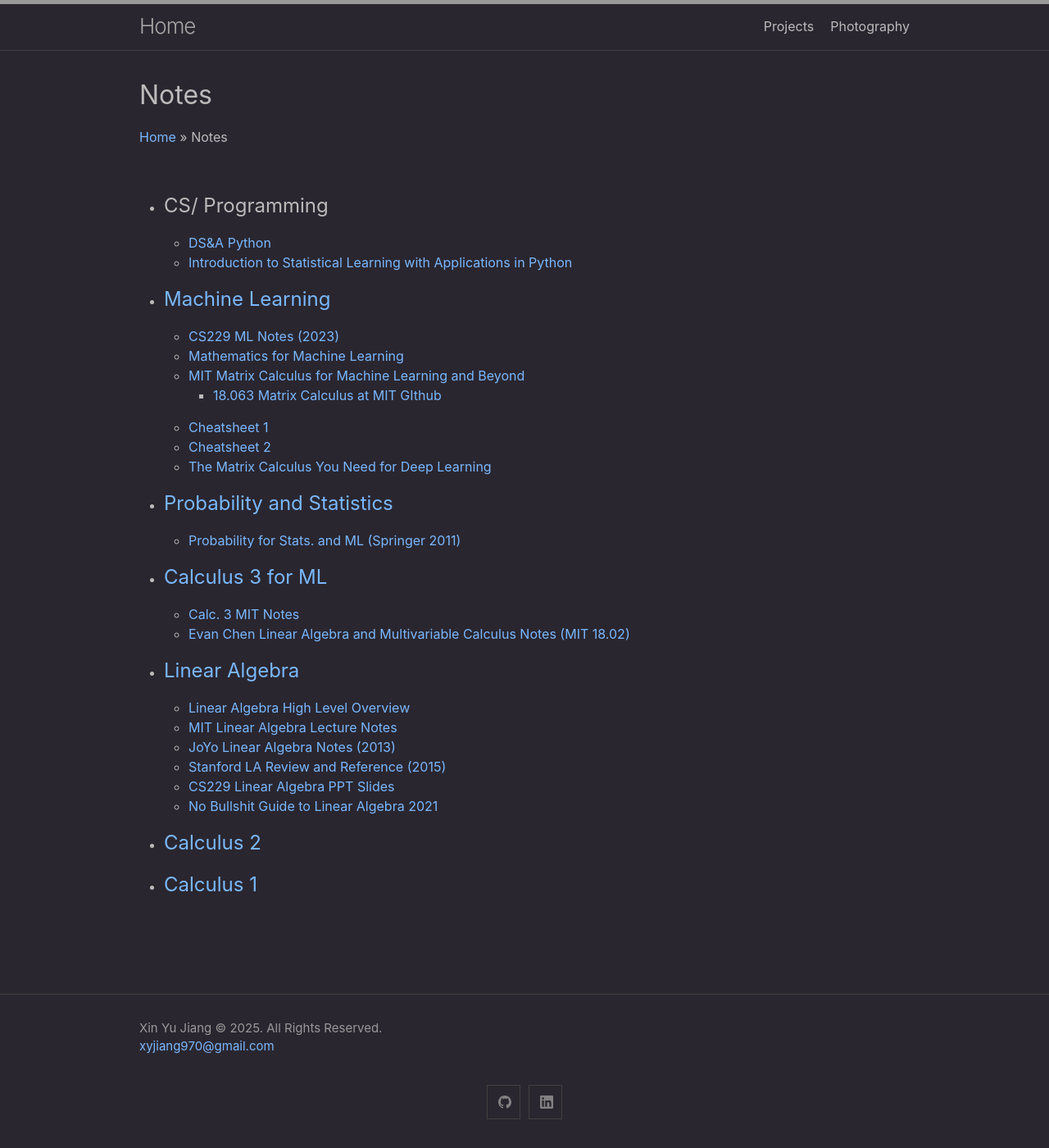
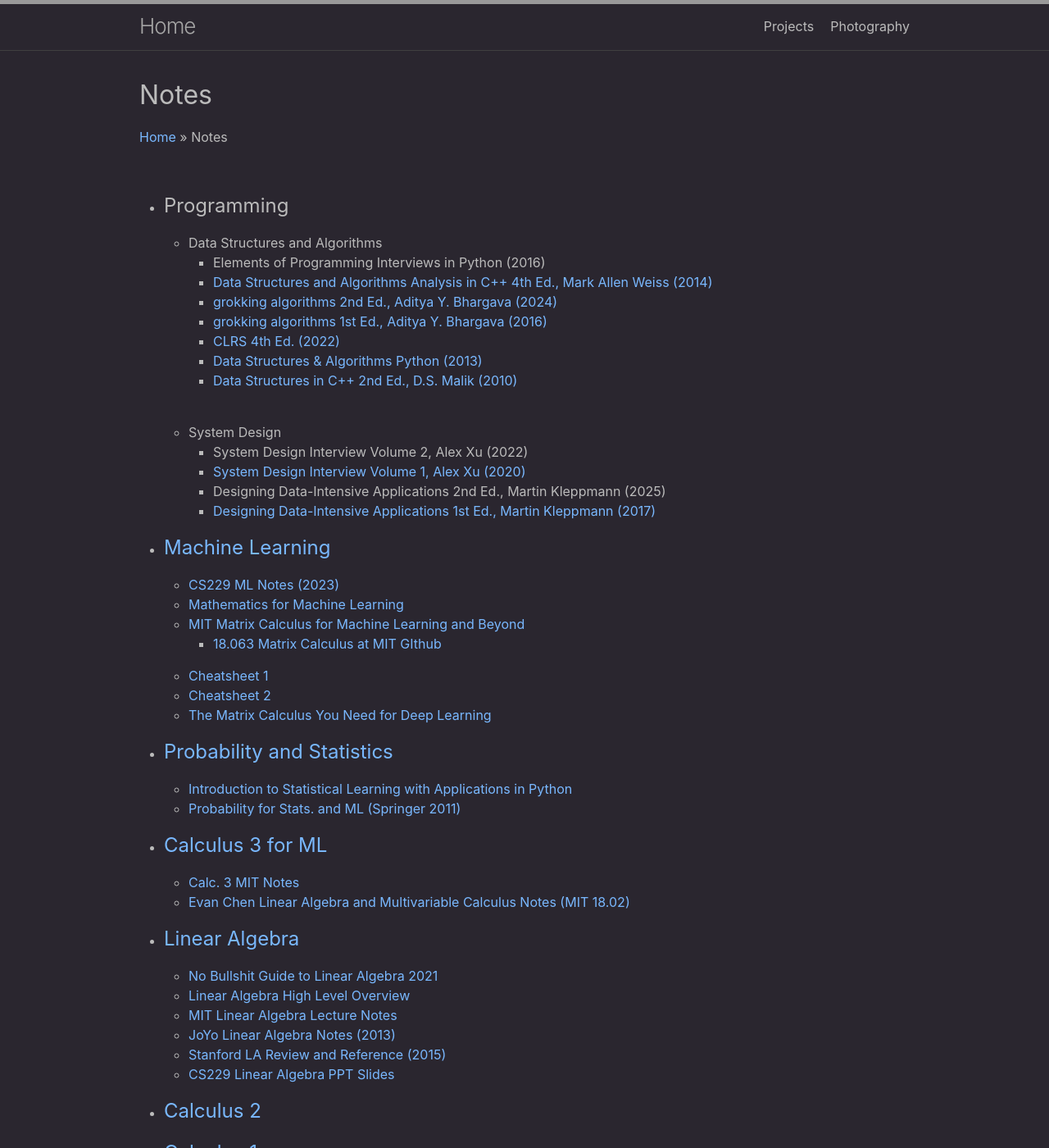
Before and after one commit to xyjiang970/xyjiang970.github.io, a Jekyll site: the page built from notes/notes.md, in a window 1280 px wide and 1400 px high. Shown: the whole window at 82% size. Built offline with Jekyll 4.4.1, drawn with Linux system fonts in a browser that asks for light colours.

Commit message:
Add files via upload

```diff
--- a/notes/notes.md
+++ b/notes/notes.md
@@ -12,10 +12,29 @@
 <br>
 
 <ul>
-    <li><H2>CS/ Programming</H2></li>
+    <li><H2>Programming</H2></li>
         <ul>
-            <li><a href="./Data Structures and Algorithms in Python.pdf" target="_blank">DS&A Python</a></li>
-            <li><a href="./isl_python" target="_blank">Introduction to Statistical Learning with Applications in Python</a></li>
+            <li>Data Structures and Algorithms
+                <ul>
+                    <li>Elements of Programming Interviews in Python (2016)</li>
+                    <li><a href="./DSA in C++ - Mark Allen Weiss.pdf" target="_blank">Data Structures and Algorithms Analysis in C++ 4th Ed., Mark Allen Weiss (2014)</a></li>
+                    <li><a href="./Grokking Algorithms, Second Edition.pdf" target="_blank">grokking algorithms 2nd Ed., Aditya Y. Bhargava (2024)</a></li>
+                    <li><a href="./grokking algorithms 1st edition.pdf" target="_blank">grokking algorithms 1st  Ed., Aditya Y. Bhargava (2016)</a></li>
+                    <li><a href="#" target="_blank">CLRS 4th Ed. (2022)</a></li>
+                    <li><a href="./Data Structures and Algorithms in Python.pdf" target="_blank">Data Structures & Algorithms Python (2013)</a></li>
+                    <li><a href="./Data Structures Using C++ 2nd Edition - Malik.pdf" target="_blank">Data Structures in C++ 2nd Ed., D.S. Malik (2010)</a></li>
+                </ul>
+            </li>
+        </ul>
+        <br>
+        <ul>
+            <li>System Design</li>
+                <ul>
+                    <li>System Design Interview Volume 2, Alex Xu (2022)</li>
+                    <li><a href="./System Design Interview Volume 1 2nd Ed. - Alex Xu.pdf" target="_blank">System Design Interview Volume 1, Alex Xu (2020)</a></li>
+                    <li>Designing Data-Intensive Applications 2nd Ed., Martin Kleppmann (2025)</li>
+                    <li><a href="./designing data intensive applications.pdf" target="_blank">Designing Data-Intensive Applications 1st Ed., Martin Kleppmann (2017)</a></li>
+                </ul>
         </ul>
     <li><H2><a href="#">Machine Learning</a></H2></li>
         <ul>
@@ -31,6 +50,7 @@
         </ul>
     <li><H2><a href="#">Probability and Statistics</a></H2></li>
         <ul>
+            <li><a href="./isl_python" target="_blank">Introduction to Statistical Learning with Applications in Python</a></li>
             <li><a href="./Probability for Statistics and Machine Learning.pdf" target="_blank">Probability for Stats. and ML (Springer 2011)</a></li>
         </ul>
     <li><H2><a href="./calculus/calc3forML">Calculus 3 for ML</a></H2></li>
@@ -40,12 +60,12 @@
         </ul>
     <li><H2><a href="./linear_algebra/linear-algebra/">Linear Algebra</a></H2></li>
         <ul>
+            <li><a href="./No Bullshit Guide to Linear Algebra 2021.pdf" target="_blank">No Bullshit Guide to Linear Algebra 2021</a></li>
             <li><a href="./Linear Algebra Overview.pdf" target="_blank">Linear Algebra High Level Overview</a></li>
             <li><a href="./Linear Algebra MIT Notes.pdf" target="_blank">MIT Linear Algebra Lecture Notes</a></li>
             <li><a href="./JoYo LA Notes 2013.pdf" target="_blank">JoYo Linear Algebra Notes (2013)</a></li>
             <li><a href="./Stanford LA 2015 Review and Reference.pdf" target="_blank">Stanford LA Review and Reference (2015)</a></li>
             <li><a href="./GriffinY CS229 LA PPT 2021.pdf" target="_blank">CS229 Linear Algebra PPT Slides</a></li>
-            <li><a href="./No Bullshit Guide to Linear Algebra 2021.pdf" target="_blank">No Bullshit Guide to Linear Algebra 2021</a></li>
         </ul>
     <li><H2><a href="./calculus/calc2notes">Calculus 2</a></H2></li>
     <li><H2><a href="./calculus/calc1notes">Calculus 1</a></H2></li>
```
Also changed, not shown: 4 other files.
